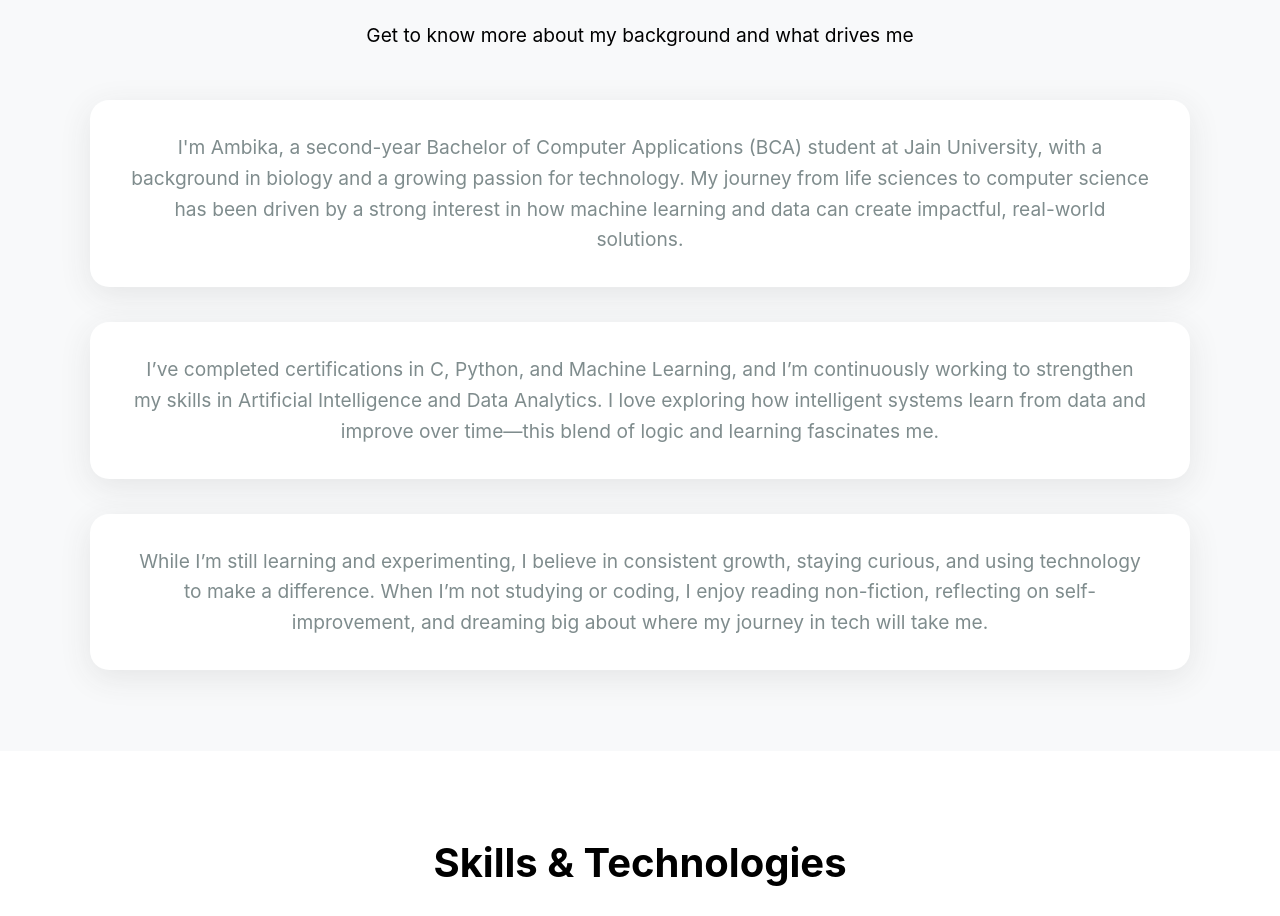
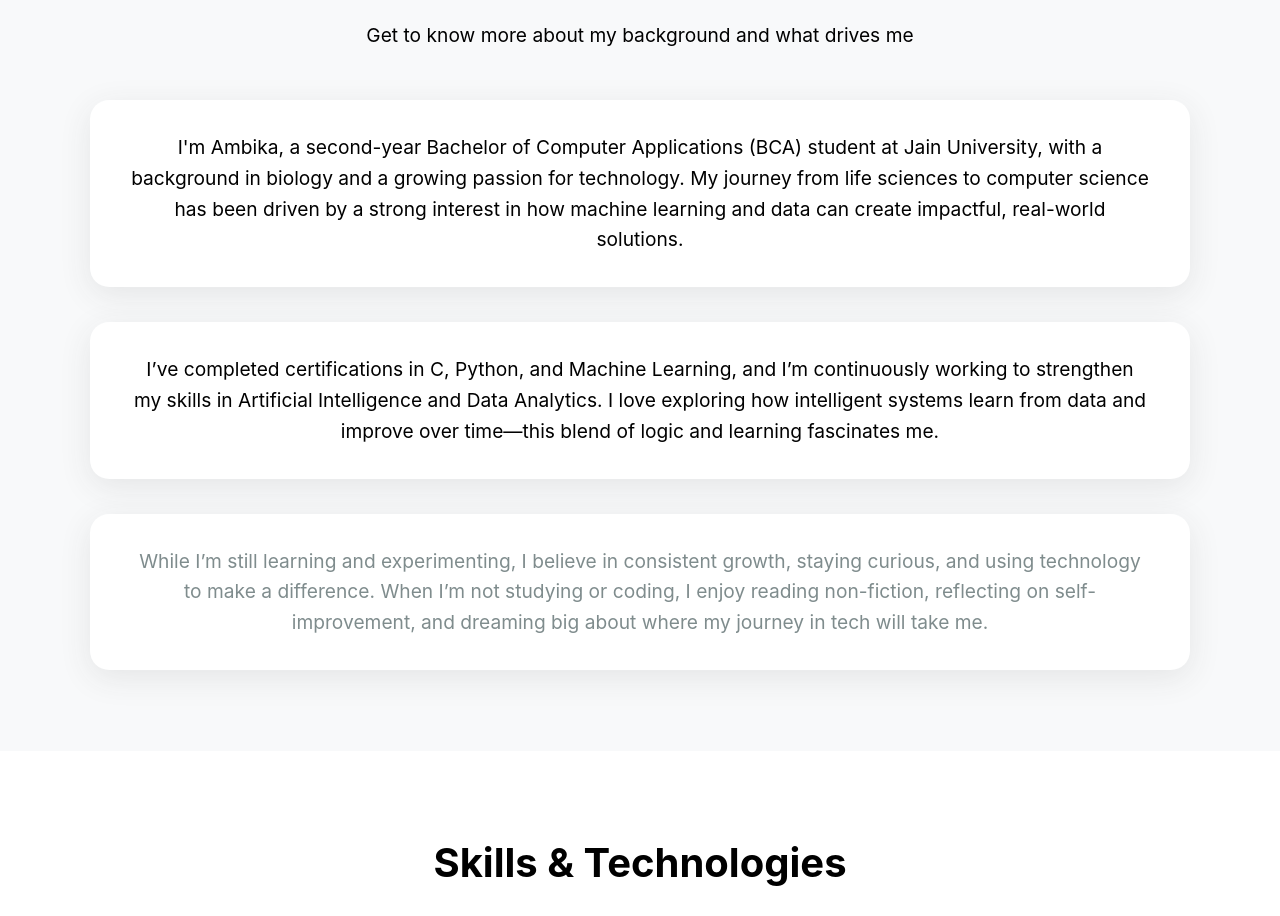
Before and after one commit to Ambika1704/Am-portfolio, a React (Create React App) app in the folder client/: page / in a window 1280 px wide. Shown: the part 940-1856 px from the top of the page. Built offline with nearby package versions, Linux system fonts and the light colour scheme.

Commit message:
Update AboutSection.js

```diff
--- a/client/src/components/sections/AboutSection.js
+++ b/client/src/components/sections/AboutSection.js
@@ -8,7 +8,7 @@ const AboutSection = () => {
         <div className="about-grid">
           <div className="grid">
             <div className="about-card">
-              <p style={{ color: "#7f8c8d", lineHeight: "1.6" }}>
+              <p style={{ color: "black", lineHeight: "1.6" }}>
                 I'm Ambika, a second-year Bachelor of Computer Applications (BCA) student at Jain University,
                 with a background in biology and a growing passion for technology. My journey from life sciences
                 to computer science has been driven by a strong interest in how machine learning and data can create
@@ -17,7 +17,7 @@ const AboutSection = () => {
             </div>
 
             <div className="about-card">
-              <p style={{ color: "#7f8c8d", lineHeight: "1.6" }}>
+              <p style={{ color: "black", lineHeight: "1.6" }}>
                 I’ve completed certifications in C, Python, and Machine Learning, and I’m continuously working
                 to strengthen my skills in Artificial Intelligence and Data Analytics. I love exploring how intelligent
                 systems learn from data and improve over time—this blend of logic and learning fascinates me.
```
